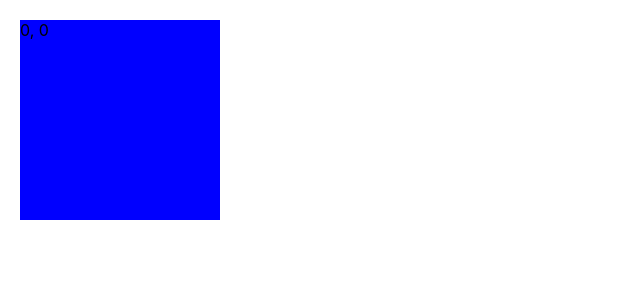
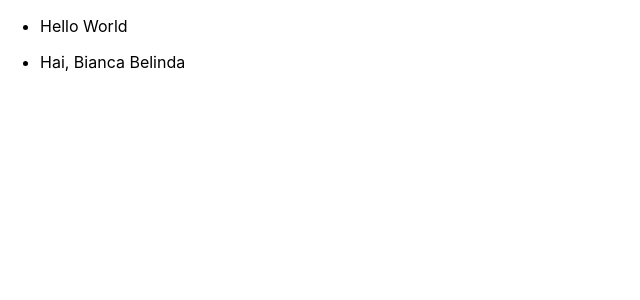
Before and after one commit to belindabee/learn-react, a React (Create React App) app: page / in a window 1280 px wide. Shown: the top 300 px of the page, without its empty margins (0-640 px from the left). Built offline with nearby package versions, Linux system fonts and the light colour scheme.

Commit message:
learn with children

```diff
--- a/src/App.js
+++ b/src/App.js
@@ -1,15 +1,15 @@
-import React from 'react';
-import logo from './logo.svg';
-import './App.css';
-import Square from './Square'
+import React from 'react'
+import Container from './Container'
 
-class App extends React.Component {
+export default class App extends React.Component {
   render() {
-    return (
+    return(
       <div>
-        <Square size={200} color='blue' />
+        <Container>
+          <p>Hello World</p>
+          <div><p>Hai, Bianca Belinda</p></div>
+        </Container>
       </div>
     )
   }
 }
-export default App
--- /dev/null
+++ b/src/Container.js
@@ -0,0 +1,11 @@
+import React from 'react'
+
+export default class Container extends React.Component {
+    render() {
+        console.log(this.props.children[1].props.childrengit )
+        const items = React.Children.map(this.props.children, (child) => <li>{child}</li>)
+        return(
+            <ul>{items}</ul>
+        )
+    }
+}
--- a/src/Square.css
+++ /dev/null
@@ -1,17 +0,0 @@
-.Square {
-    float: left;
-    margin: 20px;
-    margin-right: 0;
-}
-
-.SquareControls{
-    float: left;
-    margin-top: 20px;
-    margin-left: 20px;
-    text-align: left;
-    width: 200px;
-}
-
-.SquareContainer .clear {
-    clear: both;
-}
--- a/src/Square.js
+++ /dev/null
@@ -1,64 +0,0 @@
-import React from 'react';
-import PropTypes from 'prop-types';
-import './Square.css';
-
-
-export default class Square extends React.Component {
-    constructor (props) {
-        super(props)
-        this.squareElem = null
-        this.state = {
-            x: 0,
-            y: 0
-        }
-    }
-
-    updateCoords (e) {
-        const { clientX, clientY} = e
-        const { top, left } = this.squareRef.getBoundingClientRect()
-        this.setState({
-            x: clientX - left,
-            y: clientY - top
-        })
-    }
-
-    reset() {
-        this.setState({
-            x: 0,
-            y: 0
-        })
-    }
-
-    render () {
-        let textInput;
-        const size = `${this.props.size}px`
-        const style = {
-            width: size,
-            height: size,
-            backgroundColor: this.props.initialColor,
-        }
-        // const { x, y } = this.state
-        return (
-            <div className='SquareContainer'>
-                <div
-                 ref={(e) => this.squareRef = e}
-                  style={style}
-                  className='Square'
-                  onMouseMove={(e) => this.updateCoords(e)}
-                  onMouseOut={() => this.reset()}
-                  >
-                    <div>{ `${this.state.x}, ${this.state.y}` }</div>
-                </div>
-            </div>
-        )
-    }
-}
-
-Square.propTypes = {
-    initialColor: PropTypes.string,
-    size: PropTypes.number.isRequired
-}
-
-Square.defaultProps = {
-    initialColor: 'blue'
-}
```
Also changed, not shown: src/Hideable.js (deleted, +0 -16 lines), src/SimpleSquare.js (deleted, +0 -26 lines).
